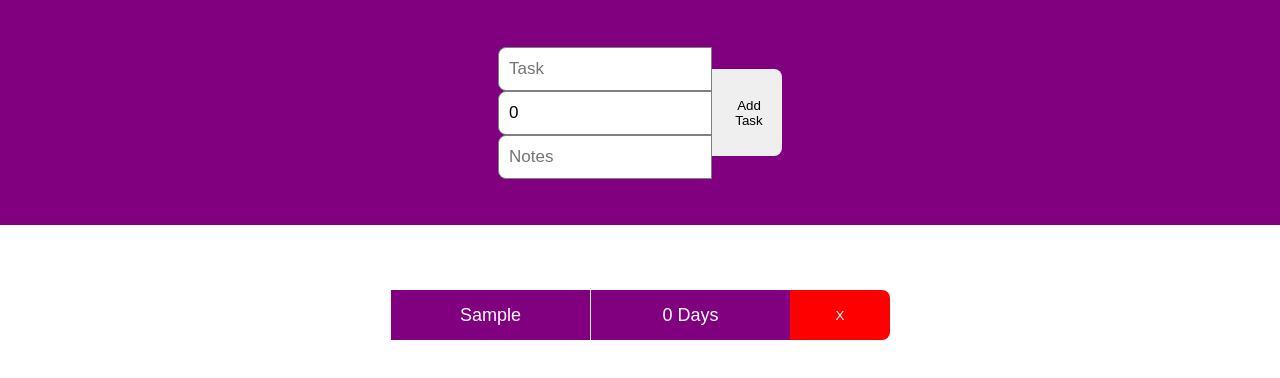
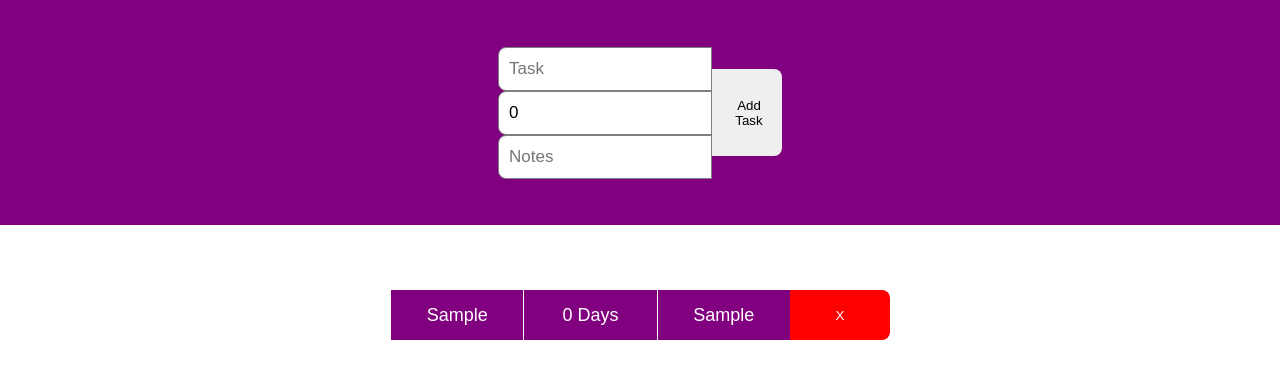
Before and after one commit to IsiahSmith/typescript-todo-list, a React (Create React App) app: page / in a window 1280 px wide. Both pictures are taken after typing "Sample", "Sample" into the empty fields and a click on the button "Add Task". Shown: the top 378 px of the page. Built offline with nearby package versions, Linux system fonts and the light colour scheme.

Commit message:
todolist fully working with new notes input

```diff
--- a/src/App.tsx
+++ b/src/App.tsx
@@ -21,7 +21,7 @@ const App: FC = () => {
   };
 
   const addTask = (): void => {
-    const newTask = {taskName: task, deadline: deadline};
+    const newTask = {taskName: task, deadline: deadline, notes: notes};
     setTodoList([...todoList, newTask]);
     setTask("");
     setDeadline(0);
--- a/src/Components/TodoTask.tsx
+++ b/src/Components/TodoTask.tsx
@@ -13,6 +13,7 @@ const TodoTask = ({task, completeTask}: Props) => {
             <div className="content">
                 <span>{task.taskName}</span>
                 <span>{task.deadline} Days</span>
+                <span>{task.notes}</span>
             </div>
             <button
                 onClick={() => {completeTask(task.taskName);}}>X</button>
--- a/src/interfaces.ts
+++ b/src/interfaces.ts
@@ -1,4 +1,5 @@
 export interface ITask {
     taskName: string;
     deadline: number;
+    notes: string;
 }
```
